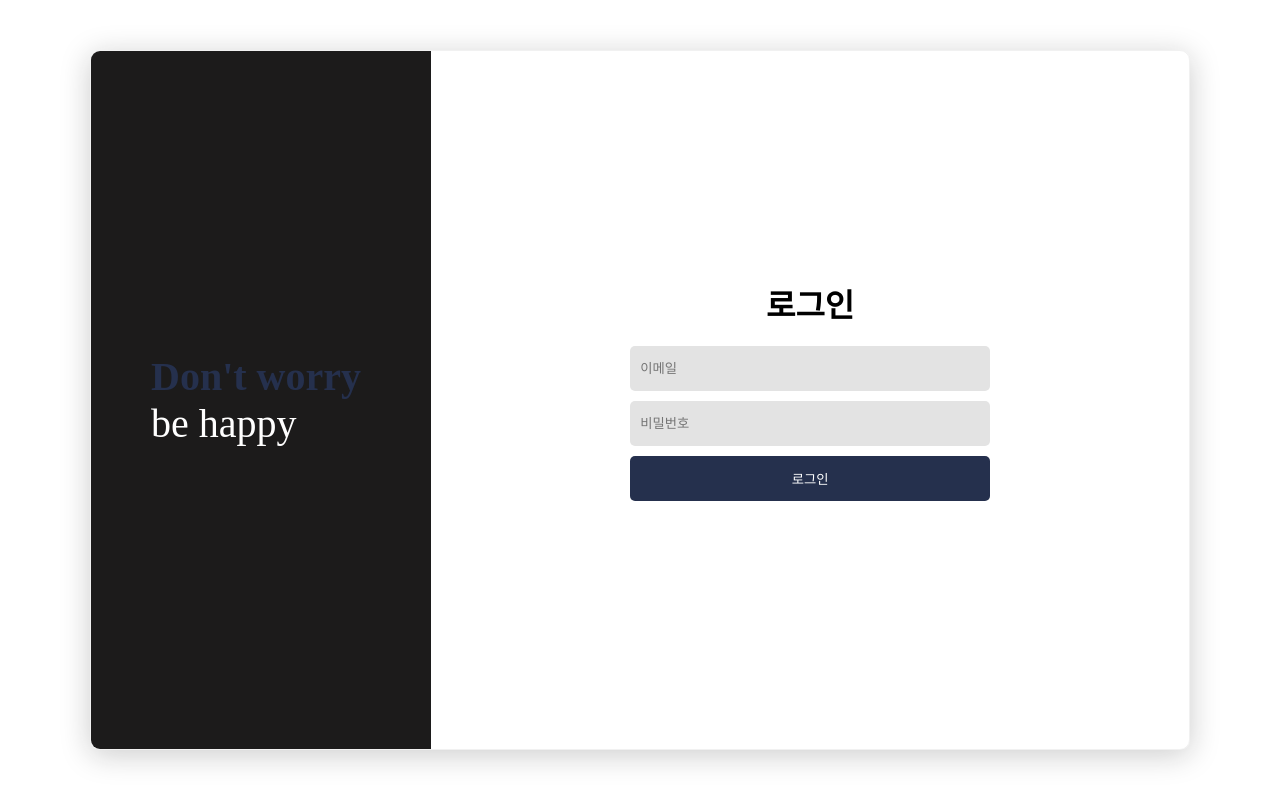
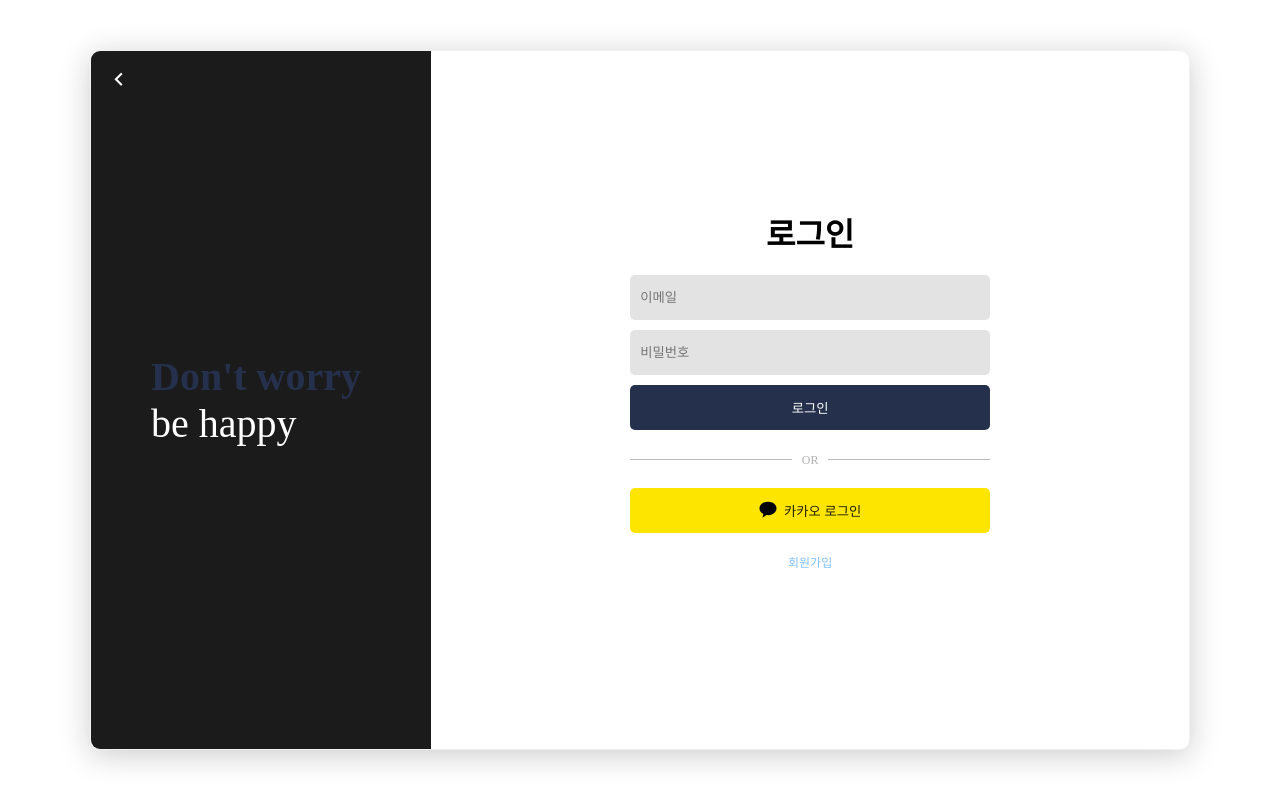
Before and after one commit to River-ans/dontworry, a Next.js app: page /login in a window 1280 px wide. Built offline with nearby package versions, Linux system fonts and the light colour scheme.

Commit message:
로그인 화면 구현 - CSS 스타일링 및 레이아웃 조정

```diff
--- a/package.json
+++ b/package.json
@@ -12,6 +12,7 @@
     "next": "14.0.2",
     "react": "^18",
     "react-dom": "^18",
+    "remixicon": "^3.5.0",
     "sass": "^1.69.5"
   },
   "devDependencies": {
--- a/src/app/(authPage)/layout.jsx
+++ b/src/app/(authPage)/layout.jsx
@@ -1,4 +1,5 @@
 import styles from "@/app/styles/authPage.module.scss";
+import "remixicon/fonts/remixicon.css";
 
 function SideText() {
   return (
@@ -14,6 +15,7 @@ export default function AuthLayout({ children }) {
     <div className={styles.layout}>
       <SideText />
       {children}
+      <i className="ri-arrow-left-s-line"></i>
     </div>
   );
 }
--- a/src/app/(authPage)/login/lgoinForm.jsx
+++ b/src/app/(authPage)/login/lgoinForm.jsx
@@ -3,7 +3,6 @@ import styles from "@/app/styles/authPage.module.scss";
 export default function LoginForm() {
   return (
     <div className={styles.authForm}>
-      <h1>로그인</h1>
       <form>
         <div className={styles.formGroup}>
           <input type="text" id="id" name="id" placeholder="이메일" required />
--- a/src/app/(authPage)/login/page.jsx
+++ b/src/app/(authPage)/login/page.jsx
@@ -1,9 +1,39 @@
 import styles from "@/app/styles/authPage.module.scss";
 import LoginForm from "./lgoinForm";
+import Link from "next/link";
+import KakaoIcon from "@/app/components/kakaoIcon";
+
+function OrDivider() {
+  return (
+    <div className={styles.orDivider}>
+      <div className={styles.line}></div>
+      <span>OR</span>
+      <div className={styles.line}></div>
+    </div>
+  );
+}
+
+function KakaoLogin() {
+  return (
+    <button className={styles.KakaoBtn}>
+      <KakaoIcon />
+      <span>카카오 로그인</span>
+    </button>
+  );
+}
+
 export default function LoginPage() {
   return (
     <main className={styles.main}>
-      <LoginForm />
+      <div className={styles.wrapper}>
+        <h1>로그인</h1>
+        <LoginForm />
+        <OrDivider />
+        <KakaoLogin />
+        <Link className={styles.signupLink} href="/signup">
+          회원가입
+        </Link>
+      </div>
     </main>
   );
 }
--- a/src/app/(authPage)/signup/page.jsx
+++ b/src/app/(authPage)/signup/page.jsx
@@ -4,7 +4,10 @@ import SignupForm from "./signupForm";
 export default function SignUpPage() {
   return (
     <main className={styles.main}>
-      <SignupForm />
+      <div className={styles.wrapper}>
+        <h1>회원가입</h1>
+        <SignupForm />
+      </div>
     </main>
   );
 }
--- a/src/app/(authPage)/signup/signupForm.jsx
+++ b/src/app/(authPage)/signup/signupForm.jsx
@@ -47,7 +47,7 @@ export default function SignupForm() {
           value === formValues.password ? "" : "비밀번호가 일치하지 않습니다.";
         break;
       case "nickname":
-        errors.nickname = /^[A-Za-z가-힣0-9]{2,}$/.test(value)
+        errors.nickname = /^(?=.*[a-z0-9가-힣])[a-z0-9가-힣]{2,16}$/.test(value)
           ? ""
           : "닉네임은 최소 2자 이상이며, 영문, 한글, 숫자만 가능합니다.";
         break;
@@ -108,7 +108,6 @@ export default function SignupForm() {
 
   return (
     <div className={styles.authForm}>
-      <h1>회원가입</h1>
       <form className={styles.signupForm} onSubmit={handleSubmit}>
         <div className={styles.formGroup}>
           <input
--- /dev/null
+++ b/src/app/components/kakaoIcon.jsx
@@ -0,0 +1,16 @@
+export default function KakaoIcon() {
+  return (
+    <svg
+      width="18px"
+      height="18px"
+      viewBox="0 0 512 512"
+      version="1.1"
+      xmlns="http://www.w3.org/2000/svg"
+    >
+      <path
+        fill="#000000"
+        d="M255.5 48C299.345 48 339.897 56.5332 377.156 73.5996C414.415 90.666 443.871 113.873 465.522 143.22C487.174 172.566 498 204.577 498 239.252C498 273.926 487.174 305.982 465.522 335.42C443.871 364.857 414.46 388.109 377.291 405.175C340.122 422.241 299.525 430.775 255.5 430.775C241.607 430.775 227.262 429.781 212.467 427.795C148.233 472.402 114.042 494.977 109.892 495.518C107.907 496.241 106.012 496.15 104.208 495.248C103.486 494.706 102.945 493.983 102.584 493.08C102.223 492.177 102.043 491.365 102.043 490.642V489.559C103.126 482.515 111.335 453.169 126.672 401.518C91.8486 384.181 64.1974 361.2 43.7185 332.575C23.2395 303.951 13 272.843 13 239.252C13 204.577 23.8259 172.566 45.4777 143.22C67.1295 113.873 96.5849 90.666 133.844 73.5996C171.103 56.5332 211.655 48 255.5 48Z"
+      ></path>
+    </svg>
+  );
+}
--- a/src/app/globals.css
+++ b/src/app/globals.css
@@ -3,6 +3,7 @@
   --border-radius1: 10px;
   --border-radius2: 5px;
   --background-padding: 20px;
+  --font-opacity: 0.5;
 
   --font-mono: ui-monospace, Menlo, Monaco, "Cascadia Mono", "Segoe UI Mono",
     "Roboto Mono", "Oxygen Mono", "Ubuntu Monospace", "Source Code Pro",
--- a/src/app/styles/authPage.module.scss
+++ b/src/app/styles/authPage.module.scss
@@ -9,6 +9,15 @@
   overflow: hidden;
   box-shadow: var(--background-shadow);
   border: 1px solid rgba(146, 146, 146, 0.128);
+  i {
+    position: absolute;
+    padding: 15px;
+    font-size: 25px;
+    color: var(--font-inverted-color);
+    &:active {
+      opacity: 0.2;
+    }
+  }
 }
 
 .SideText {
@@ -30,6 +39,9 @@
   .layout {
     border-radius: 0;
     height: 100%;
+    i {
+      color: var(--font-color);
+    }
   }
   .SideText {
     display: none;
@@ -37,23 +49,37 @@
 }
 .main {
   display: flex;
+  flex-direction: column;
+  align-items: center;
+  justify-content: center;
   width: 100%;
 }
+
+.wrapper {
+  display: flex;
+  flex-direction: column;
+  justify-content: center;
+  align-items: center;
+  width: 100%;
+  max-width: 400px;
+  padding: 0px var(--background-padding);
+  h1 {
+    text-align: center;
+    margin-bottom: 20px;
+  }
+}
+
 .authForm {
   width: 100%;
   display: flex;
   flex-direction: column;
   justify-content: center;
   align-items: center;
-  h1 {
-    text-align: center;
-  }
 
   form {
-    padding: var(--background-padding);
     display: flex;
     flex-direction: column;
-    max-width: 400px;
+
     width: 100%;
     gap: 10px;
 
@@ -70,13 +96,13 @@
       background-color: var(--point-color);
       color: white;
       &:active {
-        opacity: 0.5;
+        opacity: var(--font-opacity);
       }
     }
   }
-}
-.signupForm {
-  gap: 25px;
+  .signupForm {
+    gap: 25px;
+  }
 }
 
 .formGroup {
@@ -120,7 +146,7 @@
     }
     p {
       font-size: 14px;
-      opacity: 0.5;
+      opacity: var(--font-opacity);
     }
     button {
       width: 100%;
@@ -132,8 +158,57 @@
       color: white;
 
       &:active {
-        opacity: 0.5;
+        opacity: var(--font-opacity);
       }
     }
   }
 }
+
+//
+.orDivider {
+  display: flex;
+  align-items: center;
+  justify-content: center;
+  text-align: center;
+  width: 100%;
+  opacity: calc(var(--font-opacity) - 0.2);
+  margin: 20px 0px;
+  .line {
+    width: 100%;
+    height: 1px;
+    background-color: var(--background-inverted-color);
+  }
+  span {
+    margin: 0 10px;
+    color: var(--font-color);
+    margin-top: 3px;
+    font-size: 12px;
+  }
+}
+
+//
+.KakaoBtn {
+  width: 100%;
+  height: 45px;
+  border: none;
+  border-radius: var(--border-radius2);
+  background-color: #fee500;
+  color: #000000de;
+  display: flex;
+  align-items: center;
+  justify-content: center;
+  gap: 7px;
+  &:active {
+    opacity: var(--font-opacity);
+  }
+  svg {
+    margin-bottom: 3px;
+  }
+}
+
+.signupLink {
+  padding: var(--background-padding);
+  color: rgb(0, 132, 255);
+  font-size: 12px;
+  opacity: var(--font-opacity);
+}
```
Also changed, not shown: 1 other file (tests, documents, lock files or other folders).
